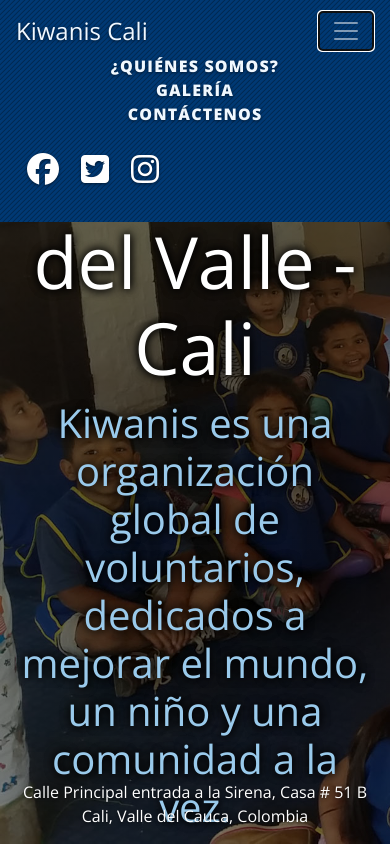
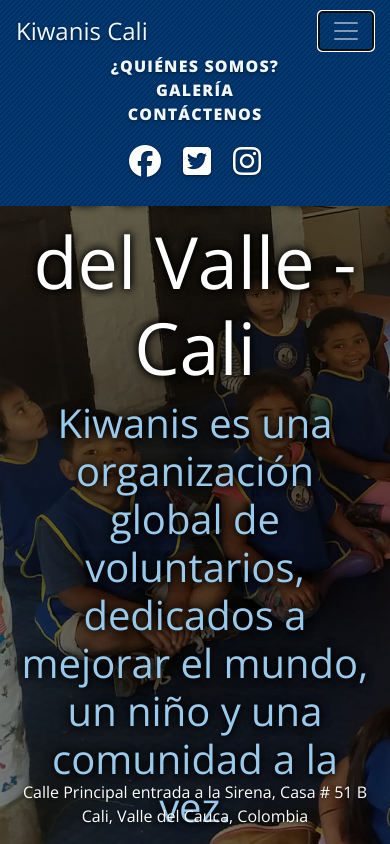
Before and after one commit to dwilches/KiwanisCali, an Angular app: page / in a window 390 px wide. Both pictures are taken after a click on the button "Toggle navigation". Built offline with nearby package versions, Linux system fonts and the light colour scheme.

Commit message:
Center social media icons in responsive mode

```diff
--- a/src/app/navbar/navbar.component.html
+++ b/src/app/navbar/navbar.component.html
@@ -17,22 +17,20 @@
                    routerLink="/contactenos"
                    routerLinkActive="active">Contáctenos</a></li>
         </ul>
-        <div class="form-inline my-2 my-lg-0">
-            <a class="social-media-icon my-2 my-sm-0"
+        <a class="navbar-text social-media-icon my-2 my-sm-0"
            href="https://www.facebook.com/KiwanisSultanaDelValle"
            target="_blank">
             <i class="fa fa-facebook-official fa-2x" aria-hidden="true"></i>
         </a>
-            <a class="social-media-icon my-2 my-sm-0"
+        <a class="navbar-text social-media-icon my-2 my-sm-0"
            href="https://twitter.com/kiwanisultana"
            target="_blank">
             <i class="fa fa-twitter-square fa-2x" aria-hidden="true"></i>
         </a>
-            <a class="social-media-icon my-2 my-sm-0"
+        <a class="navbar-text social-media-icon my-2 my-sm-0"
            href="https://www.instagram.com/kiwanissultanadelvalle"
            target="_blank">
             <i class="fa fa-instagram fa-2x" aria-hidden="true"></i>
         </a>
     </div>
-    </div>
 </nav>
--- a/src/app/navbar/navbar.component.scss
+++ b/src/app/navbar/navbar.component.scss
@@ -15,7 +15,9 @@
 
 .social-media-icon {
     padding: 11px;
-    color: white;
+    &:not(:hover) {
+        color: white;
+    }
     &:hover {
         color: $color-skyblue;
     }
```
Lines whose indentation alone changed are shown as unchanged.
